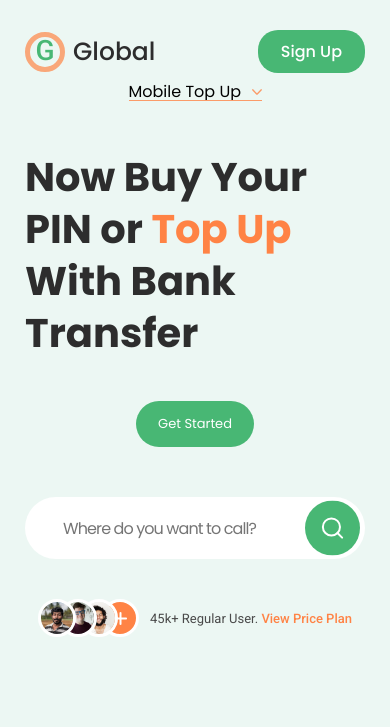
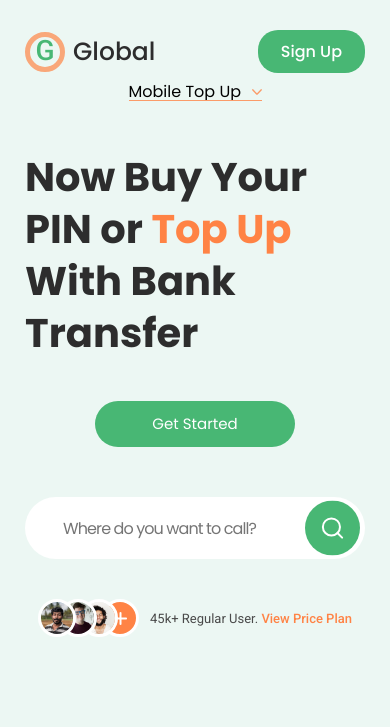
Before and after one commit to LinaCor/test-template-lucky, a plain HTML site: page index.html in a window 390 px wide. Shown: the top 727 px of the page. Drawn offline with Linux system fonts and the light colour scheme; no server answers.

Commit message:
fixed btn2

```diff
--- a/css/style.css
+++ b/css/style.css
@@ -241,6 +241,7 @@ body {
   padding: 0 22px;
   font-size: 15px;
   line-height: 46px;
+  text-align: center;
   border-radius: 30px;
   background-color: #48B774;
   color: #FFF;
@@ -516,9 +517,10 @@ body {
   }
 
   .legend__descr a {
+    max-width: 200px;
+    width: 100%;
     margin-right: auto;
     margin-left: auto;
-    font-size: 13px;
   }
 
   .legend__descr-user {
```
